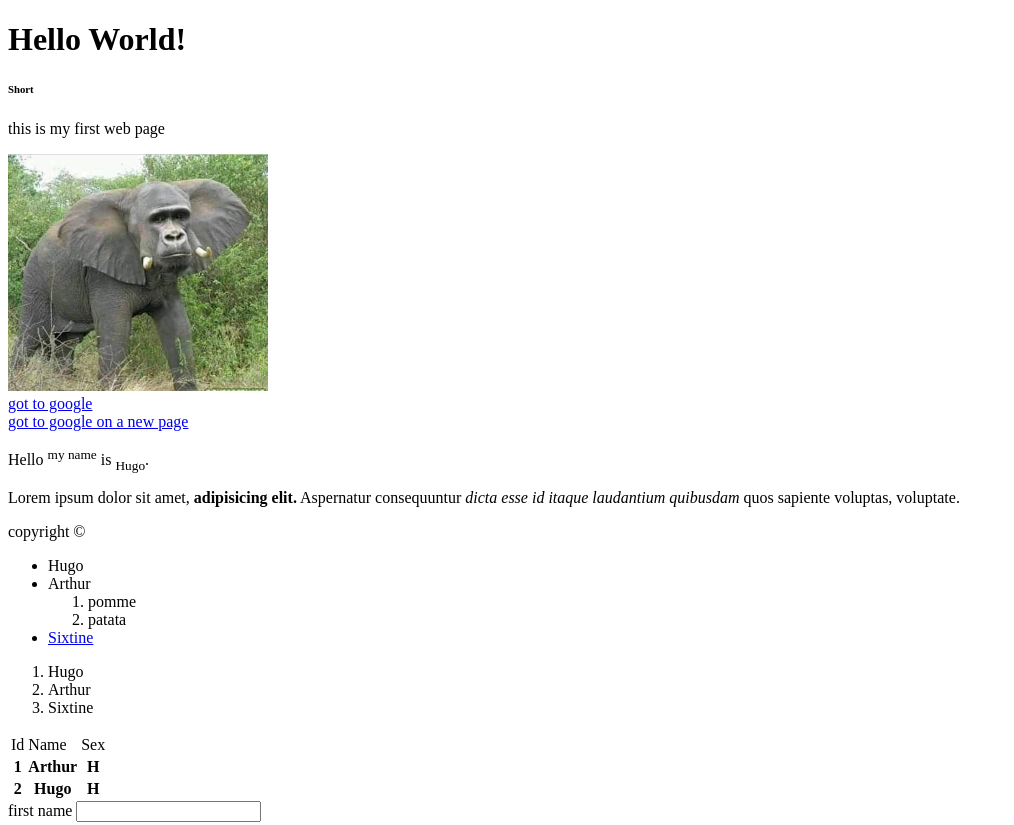
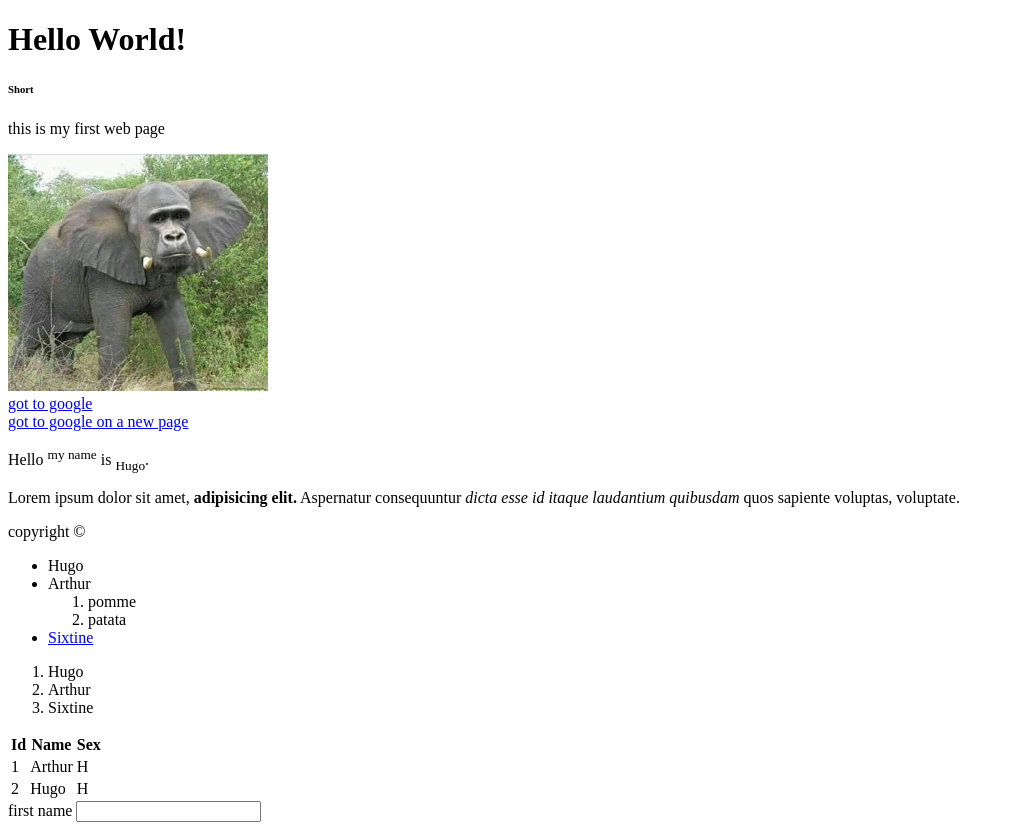
Before and after one commit to HugoRaulin/FrontTutorial, a plain HTML site: page tutorial_html/index.html in a window 1280 px wide. Shown: the top 825 px of the page, without its empty margins (0-1014 px from the left). Drawn offline with Linux system fonts and the light colour scheme.

Commit message:
move to part 2 css

```diff
--- a/index.html
+++ b/tutorial_html/index.html
@@ -38,23 +38,23 @@
     </ol>
     <table>
         <tr>
-            <td>Id</td>
-            <td>Name</td>
-            <td>Sex</td>
+            <th>Id</th>
+            <th>Name</th>
+            <th>Sex</th>
         </tr>
         <tr>
-            <th>1</th>
-            <th>Arthur</th>
-            <th>H</th>
+            <td>1</td>
+            <td>Arthur</td>
+            <td>H</td>
         </tr>
         <tr>
-            <th>2</th>
-            <th>Hugo</th>
-            <th>H</th>
+            <td>2</td>
+            <td>Hugo</td>
+            <td>H</td>
         </tr>
     </table>
 
-        <form action="" method="">
+        <form>
             <label for="name">first name</label>
             <input type="text" name="name" id="name">
             <br>
```
Also changed, not shown: tutorial_html/Proj1/about.html (renamed from Proj1/about.html), tutorial_html/Proj1/asset/coffee.jpg (renamed from Proj1/asset/coffee.jpg), tutorial_html/Proj1/contact.html (renamed from Proj1/contact.html), tutorial_html/Proj1/index.html (renamed from Proj1/index.html), tutorial_html/Proj1/numbers.html (renamed from Proj1/numbers.html), tutorial_html/asset/kongking.jpg (renamed from asset/kongking.jpg).
